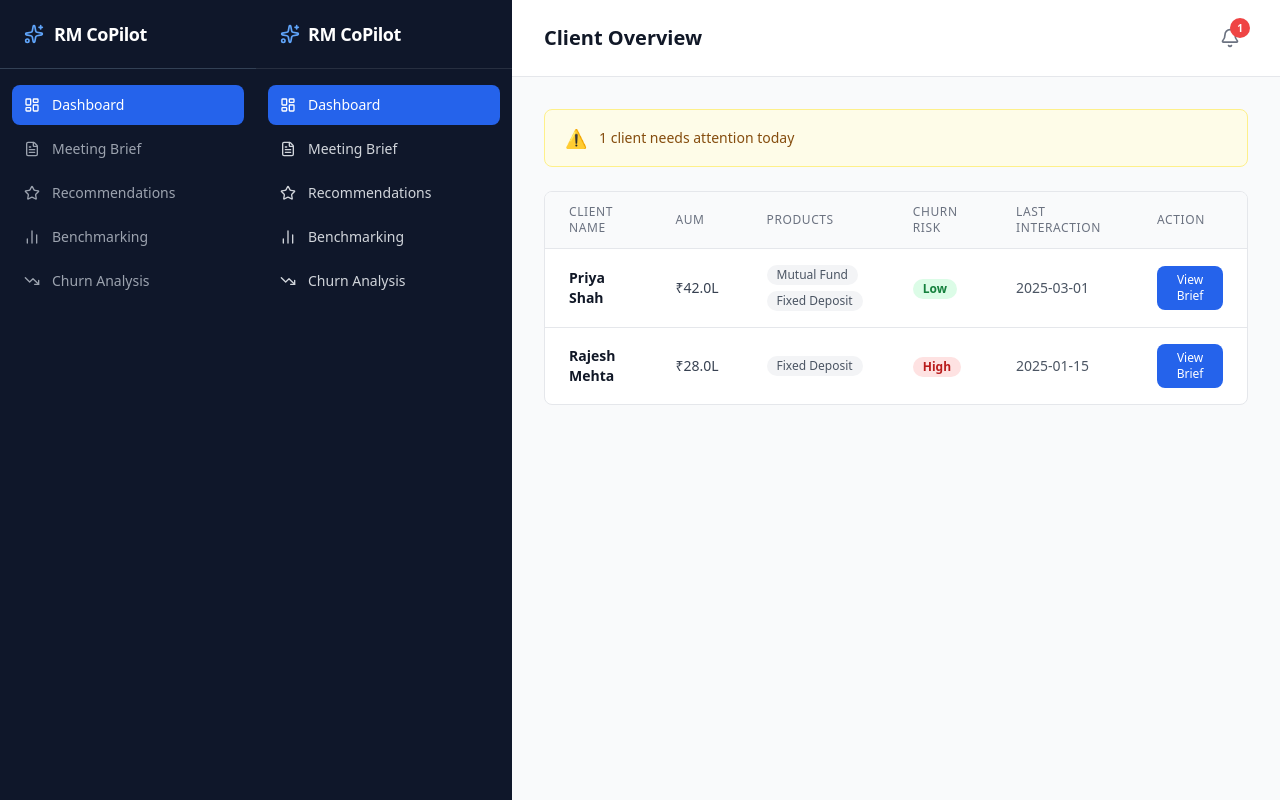
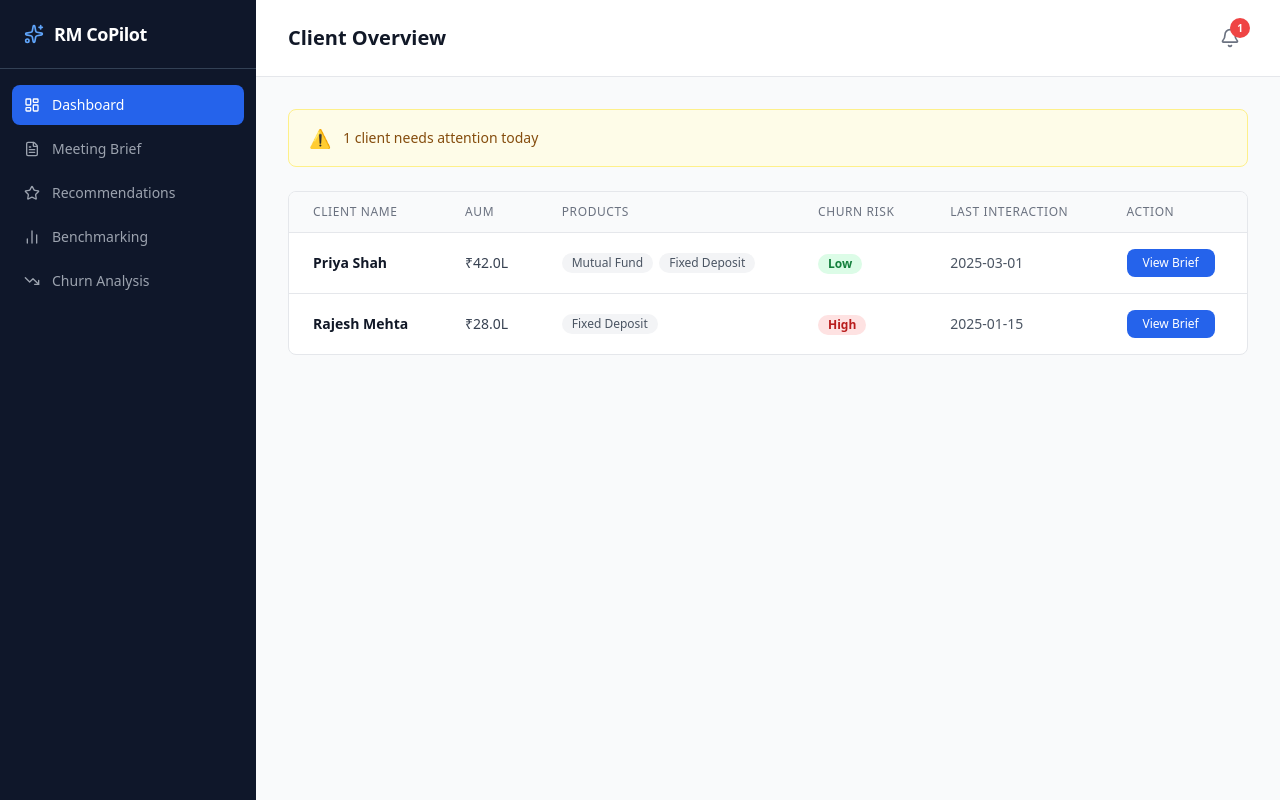
Before and after one commit to abhiishek2205/rm-copilot, a React (Vite) app: page / in a window 1280 px wide. Built offline with nearby package versions, Linux system fonts and the light colour scheme.

Commit message:
feat: update dashboard and package lock

```diff
--- a/src/components/dashboard/index.jsx
+++ b/src/components/dashboard/index.jsx
@@ -1,27 +1,10 @@
 import { useClients } from "../../hooks/useClientStore";
 import { useNavigate, useLocation } from "react-router-dom";
-import {
-  LayoutDashboard,
-  FileText,
-  Star,
-  BarChart2,
-  TrendingDown,
-  Bell,
-  Sparkles,
-} from "lucide-react";
-
-const navLinks = [
-  { label: "Dashboard", icon: LayoutDashboard, path: "/" },
-  { label: "Meeting Brief", icon: FileText, path: "/brief" },
-  { label: "Recommendations", icon: Star, path: "/recommendations" },
-  { label: "Benchmarking", icon: BarChart2, path: "/benchmarking" },
-  { label: "Churn Analysis", icon: TrendingDown, path: "/churn" },
-];
+import { Bell } from "lucide-react";
 
 export default function DashboardScreen() {
   const { clients, setSelectedClient } = useClients();
   const navigate = useNavigate();
-  const location = useLocation();
 
   // Filter out the metadata object (first entry in clients.json)
   const realClients = clients.filter((c) => c.id);
@@ -36,45 +19,7 @@
   };
 
   return (
-    <div className="flex h-screen bg-gray-50">
-      {/* ── Sidebar ── */}
-      <aside className="w-64 bg-[#0f172a] text-white flex flex-col">
-        {/* Logo */}
-        <div className="flex items-center gap-2 px-6 py-5 border-b border-white/10">
-          <Sparkles className="w-5 h-5 text-blue-400" />
-          <span className="text-lg font-semibold tracking-tight">
-            RM CoPilot
-          </span>
-        </div>
-
-        {/* Nav links */}
-        <nav className="flex-1 px-3 py-4 space-y-1">
-          {navLinks.map(({ label, icon: Icon, path }) => {
-            const isActive =
-              path === "/"
-                ? location.pathname === "/"
-                : location.pathname.startsWith(path);
-
-            return (
-              <button
-                key={path}
-                onClick={() => navigate(path)}
-                className={`flex items-center gap-3 w-full px-3 py-2.5 rounded-lg text-sm font-medium transition-colors ${
-                  isActive
-                    ? "bg-blue-600 text-white"
-                    : "text-gray-300 hover:bg-white/10 hover:text-white"
-                }`}
-              >
-                <Icon className="w-4 h-4" />
-                {label}
-              </button>
-            );
-          })}
-        </nav>
-      </aside>
-
-      {/* ── Main Content ── */}
-      <main className="flex-1 overflow-auto">
+    <div className="min-h-screen bg-gray-50">
       {/* Header */}
       <header className="flex items-center justify-between px-8 py-5 bg-white border-b border-gray-200">
         <h1 className="text-xl font-semibold text-gray-900">
@@ -193,7 +138,6 @@
           </table>
         </div>
       </div>
-      </main>
     </div>
   );
 }
```
Also changed, not shown: 1 other file (tests, documents, lock files or other folders). Lines whose indentation alone changed are shown as unchanged.
